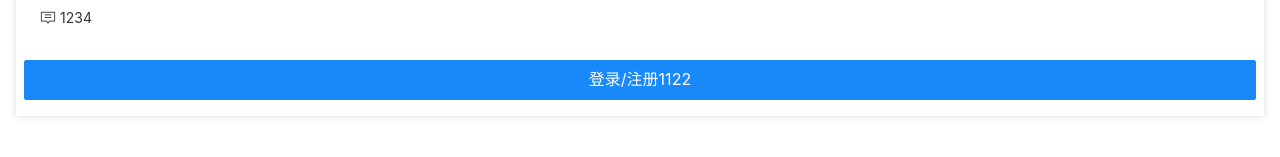
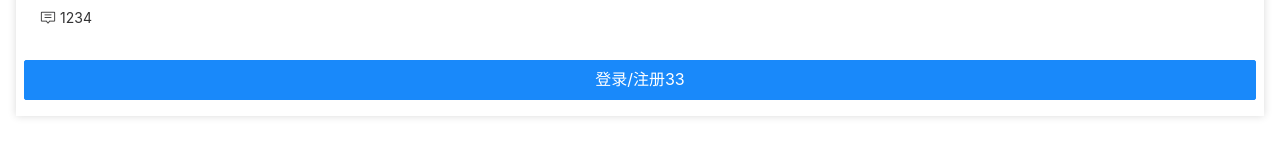
Before and after one commit to lldxck/yingxue-video, a Vue app: page /#/login in a window 1280 px wide. Shown: the part 233-390 px from the top of the page. Built offline with nearby package versions, Linux system fonts and the light colour scheme.

Commit message:
'测试'

```diff
--- a/src/views/Login.vue
+++ b/src/views/Login.vue
@@ -30,7 +30,7 @@
       </div>
       <div class="btn">
         <van-button type="info" size="large" @click="login"
-          >登录/注册1122</van-button
+          >登录/注册33</van-button
         >
       </div>
     </div>
```
